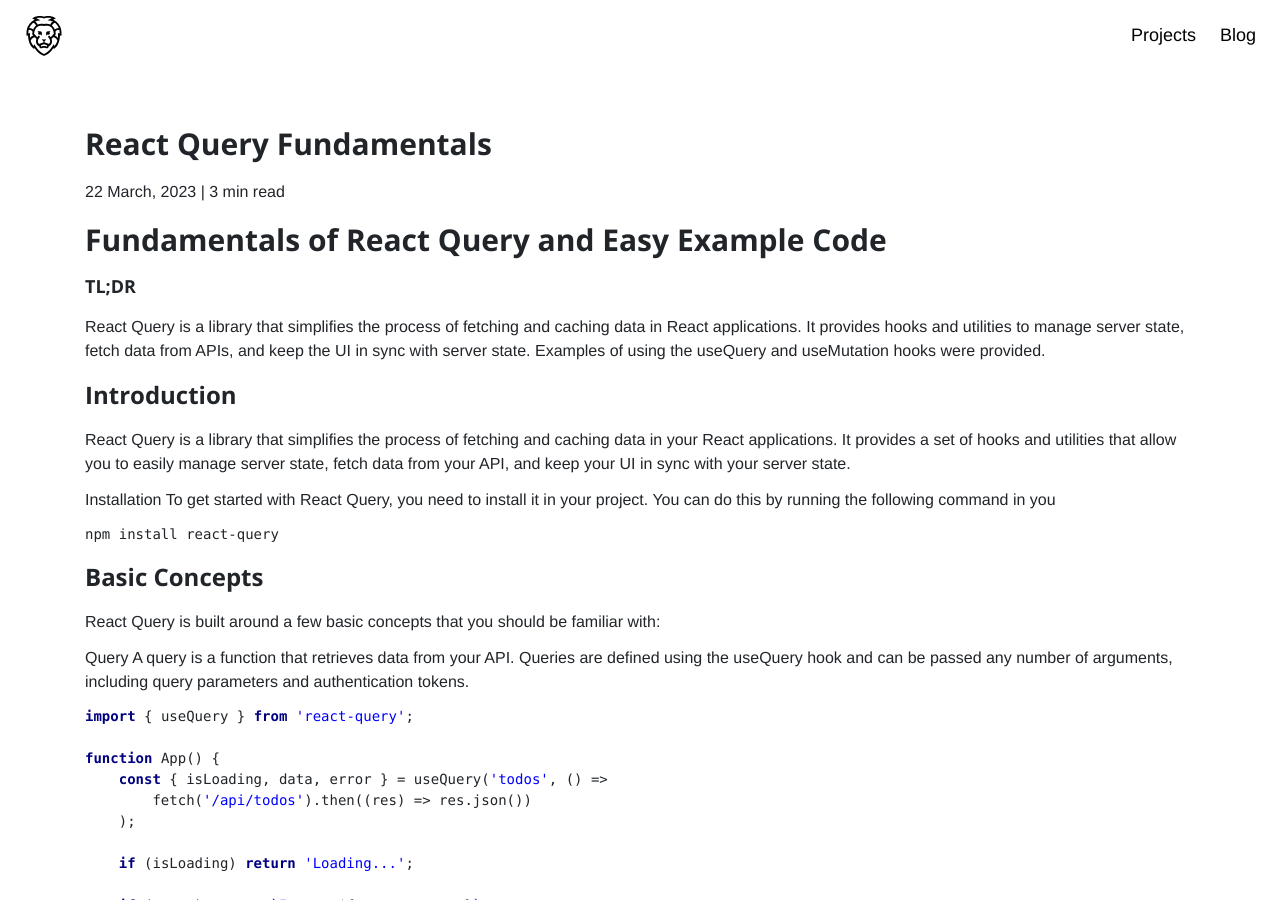
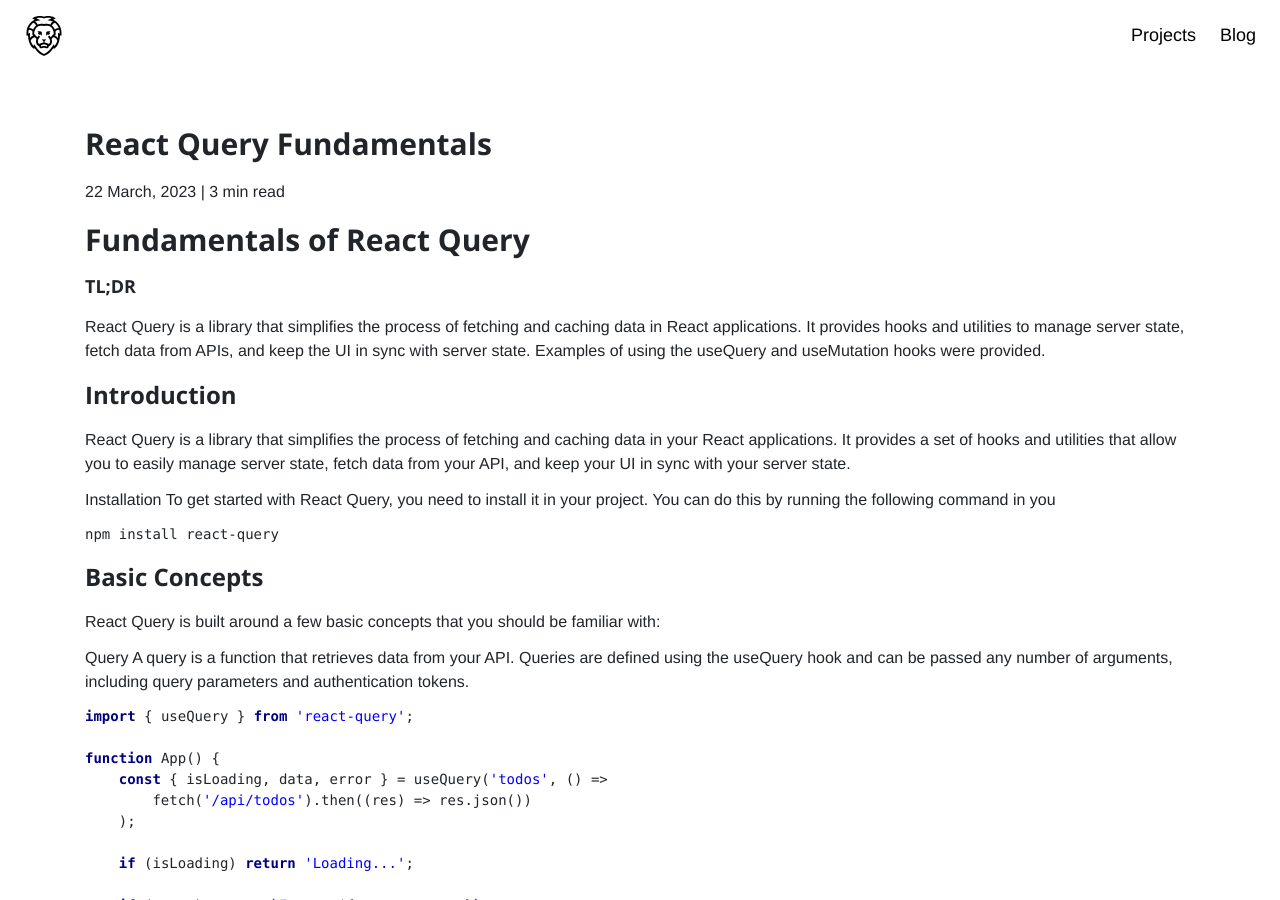
Before and after one commit to jmonterroso/jmonterroso.github.io, a Jekyll site: the page built from _posts/2023-03-22-react-query-fundamentals.md, in a window 1280 px wide and 900 px high. Built offline with Jekyll 4.4.1, drawn with Linux system fonts in a browser that asks for light colours; nearby versions of some CDN libraries; comment, search, counter and statistics services are not loaded.

Commit message:
chore: updating title

```diff
--- a/_posts/2023-03-22-react-query-fundamentals.md
+++ b/_posts/2023-03-22-react-query-fundamentals.md
@@ -13,7 +13,7 @@ permalink: /en/react-query-fundamentals
 
 
 
-# Fundamentals of React Query and Easy Example Code
+# Fundamentals of React Query
 
 
 #### TL;DR
```
